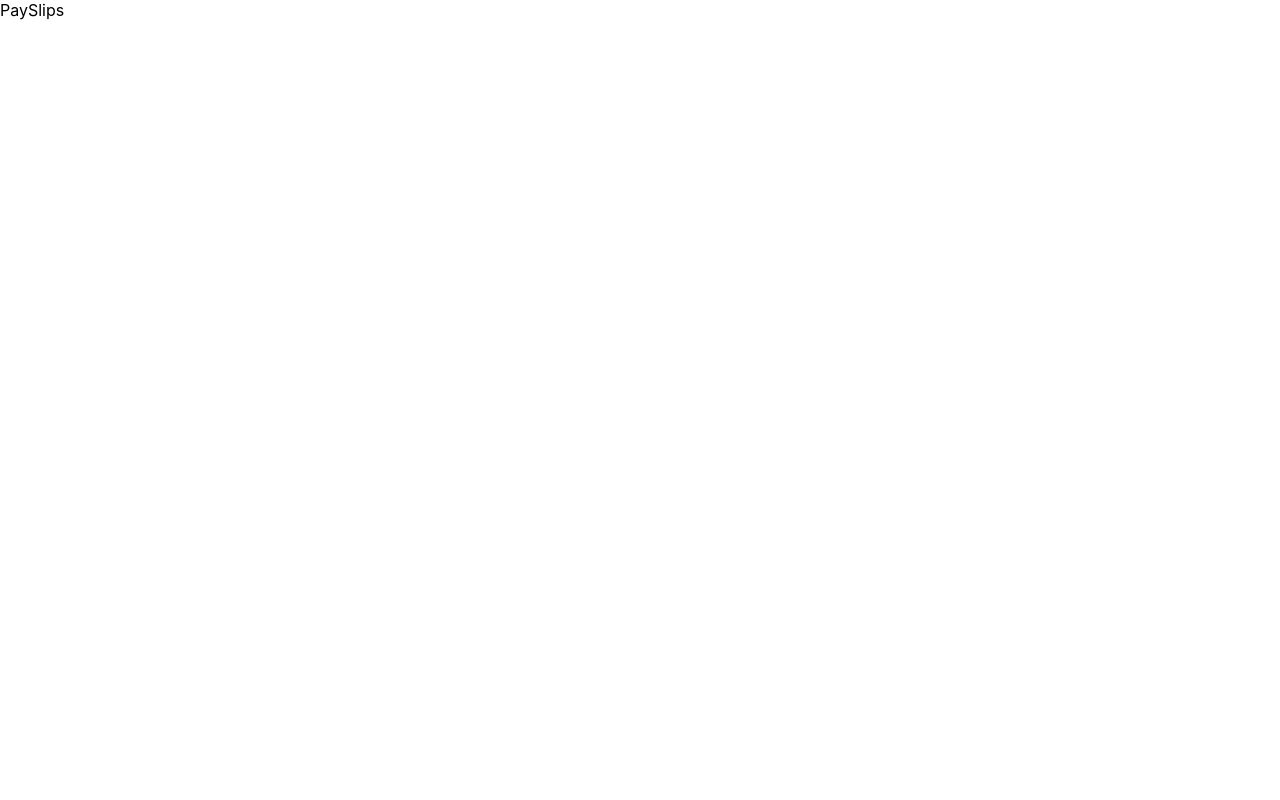
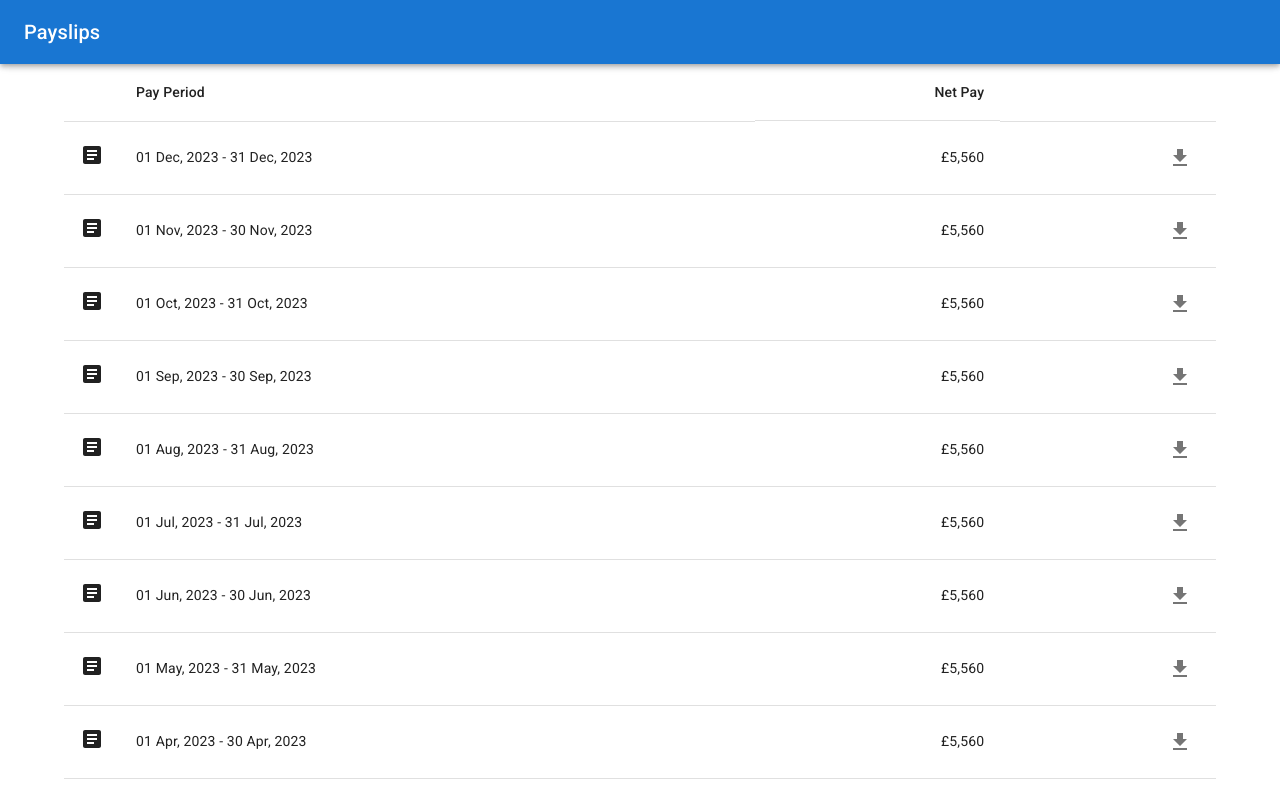
Before and after one commit to justinjoyn/payslips, a React (Create React App) app: page / in a window 1280 px wide. Shown: the top 800 px of the page. Built offline with nearby package versions, Linux system fonts and the light colour scheme.

Commit message:
Integrated payslip component

```diff
--- a/src/screens/PaySlips/index.tsx
+++ b/src/screens/PaySlips/index.tsx
@@ -1,5 +1,20 @@
-import React from 'react';
+import { Container } from '@mui/system';
+import { useState } from 'react';
+
+import CustomAppBar from '../../components/CustomAppBar';
+import PayslipTable from '../../components/PayslipTable';
+import { mockPayslips } from '../../assets/data/payslips';
+import { Payslip } from '../../types/common';
 
 export default function PaySlips() {
-    return <div>PaySlips</div>;
+    const [payslips, setPayslips] = useState<Payslip[]>(mockPayslips);
+
+    return (
+        <>
+            <CustomAppBar />
+            <Container>
+                <PayslipTable payslips={payslips} />
+            </Container>
+        </>
+    );
 }
```
